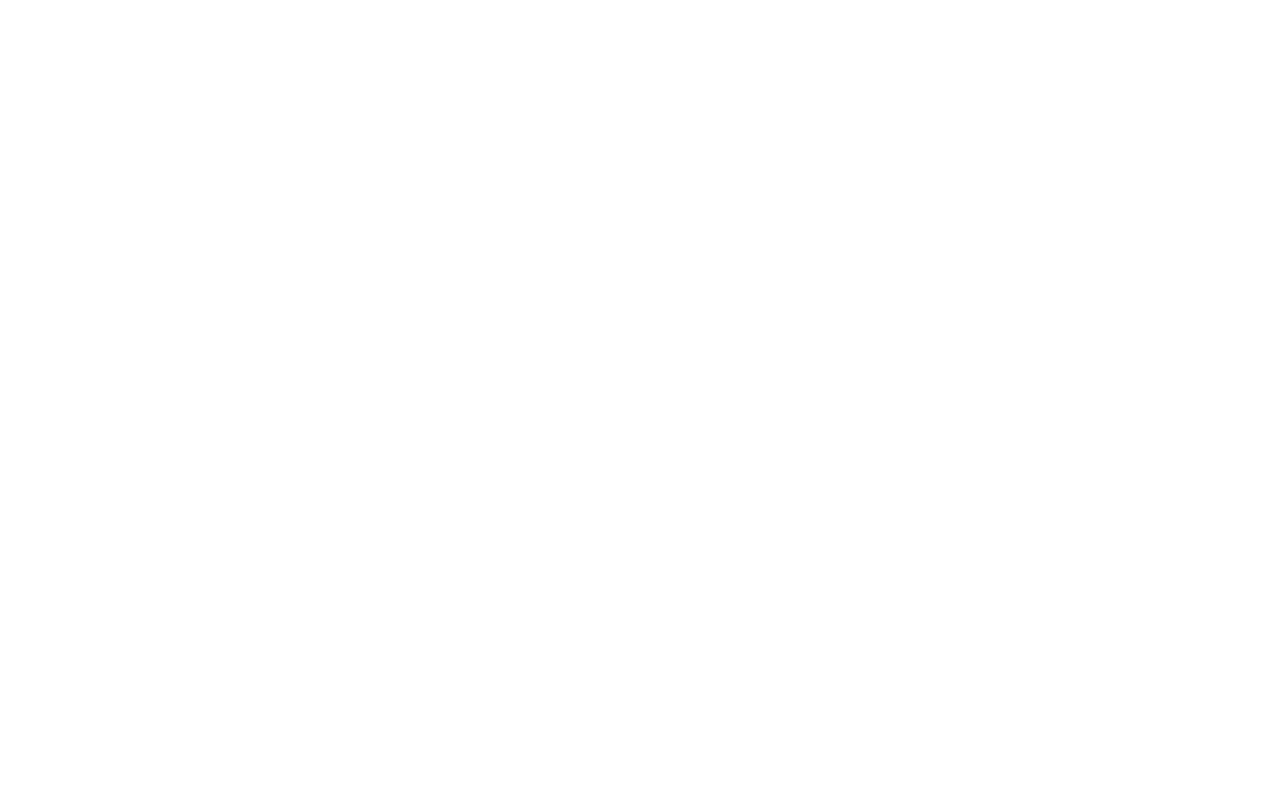
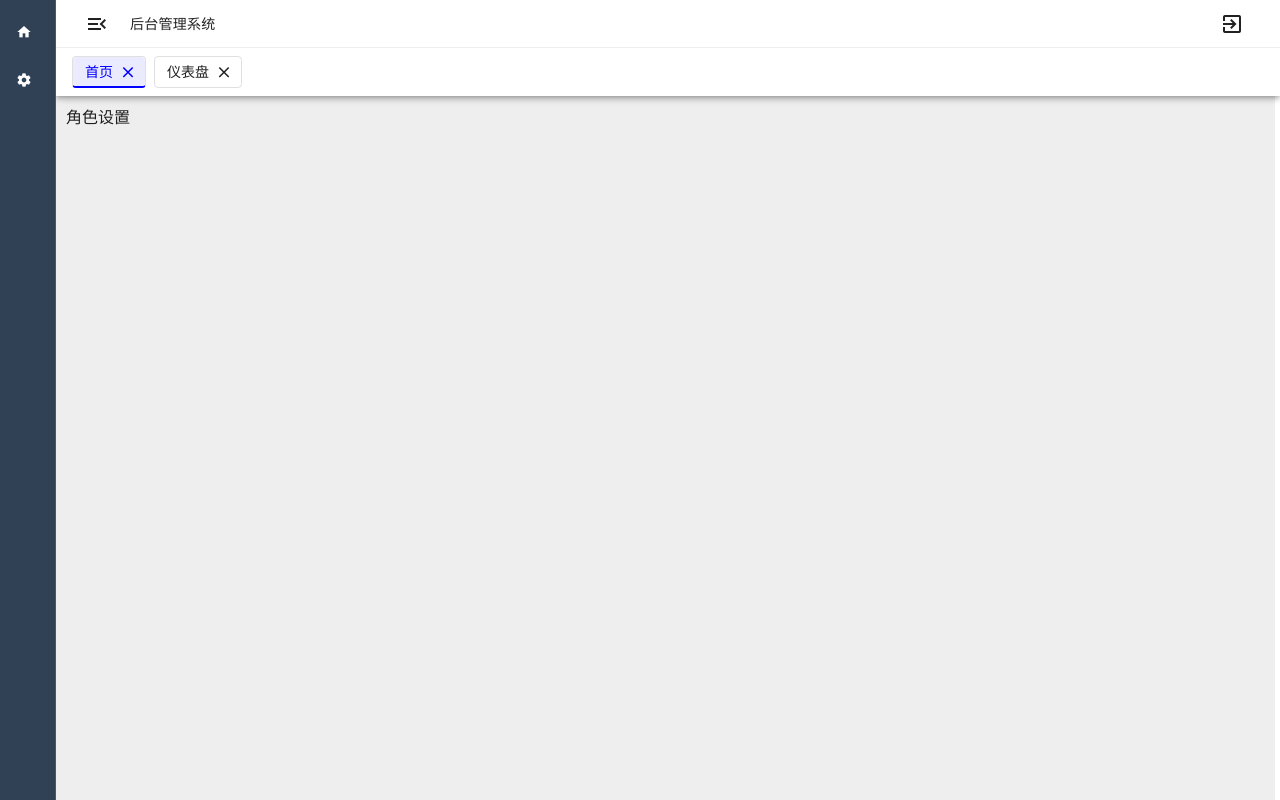
Before and after one commit to dutlzn/vue-material-dashboard, a Vue app: page /system/role in a window 1280 px wide. Built offline with nearby package versions, Linux system fonts and the light colour scheme.

Commit message:
颜色自定义

```diff
--- a/package.json
+++ b/package.json
@@ -1,5 +1,5 @@
 {
-  "name": "fe",
+  "name": "system",
   "version": "0.1.0",
   "private": true,
   "scripts": {
--- a/src/components/ChipBar/index.vue
+++ b/src/components/ChipBar/index.vue
@@ -2,7 +2,7 @@
   <v-row>
     <v-col>
       <v-sheet class="width-100pc">
-        <v-chip-group v-model="activeIndex" active-class="chip-active">
+        <v-chip-group v-model="activeIndex" mandatory active-class="chip-active">
           <v-chip
             label
             outlined
@@ -12,7 +12,6 @@
             @click="active(item)"
             v-for="item in visitedItem"
             :key="item.id"
-            class="chip"
           >
             {{ item.text }}
           </v-chip>
@@ -26,11 +25,18 @@
 export default {
   methods: {
     close(item) {
-      alert("关闭" + item.text);
+      // alert("关闭" + item.text);
+      if(item.id == 1) {
+        this.activeIndex = 0;
+      }
+      else {
+        this.activeIndex = 1;
+      }
     },
     active(item) {
       let _this = this;
       _this.activeIndex = item.id;
+      console.log(item.id + "\t" + _this.activeIndex);
     },
   },
   data() {
@@ -40,15 +46,23 @@ export default {
         {
           id: 0,
           text: "首页",
-          active: false,
         },
         {
           id: 1,
           text: "仪表盘",
-          active: false,
         },
       ],
     };
   },
 };
 </script>
+
+<style>
+.chip:hover {
+  border-bottom: 2px solid blue !important;
+}
+.chip-active {
+  border-bottom: 2px solid blue !important;
+  color: blue!important;
+}
+</style>
--- a/src/components/SideNav/index.vue
+++ b/src/components/SideNav/index.vue
@@ -19,7 +19,7 @@
         <v-list-item-title class="headline"> 后台管理系统 </v-list-item-title>
       </v-list-item> -->
 
-      <v-list shaped>
+      <v-list>
         <template v-for="item in items">
           <v-list-group
             v-model="item.model"
@@ -28,10 +28,8 @@
             :append-icon="item['icon-alt']"
             no-action
           >
-            <!-- :prepend-icon="item.icon" -->
             <template v-slot:prependIcon>
               <v-icon small v-text="item.icon"></v-icon>
-              <!-- <v-icon small v-text="item.icon" class="me-3"></v-icon> -->
             </template>
 
             <template v-slot:activator>
@@ -45,6 +43,7 @@
 
             <v-list-item
               class="ml-n6"
+              :style="{ background: $vuetify.theme.themes.light.admin2 }"
               v-for="child in item.children"
               :key="child.text"
               :to="child.route"
@@ -82,10 +81,7 @@
         <v-icon>mdi-menu-open </v-icon>
       </v-btn>
 
-      <v-app-bar-title class="text-body-2">
-        后台管理系统
-      </v-app-bar-title>
-
+      <v-app-bar-title class="text-body-2"> 后台管理系统 </v-app-bar-title>
 
       <v-spacer></v-spacer>
 
@@ -102,9 +98,9 @@
 
 
 <script>
-import ChipBar from '@/components/ChipBar'
+import ChipBar from "@/components/ChipBar";
 export default {
-  components:{ChipBar},
+  components: { ChipBar },
 
   data() {
     return {
@@ -113,27 +109,21 @@ export default {
         { icon: "mdi-home", text: "主页", route: "/home" },
         {
           "icon-alt": "mdi-chevron-down",
-          "icon-change": "mdi-chevron-up",
           icon: "settings",
           text: "系统设置",
           model: false,
           children: [
-            { icon: "mdi-account-circle ", text: "用户设置", route: "/" },
-            { icon: "mdi-account-group ", text: "角色设置", route: "/" },
+            {
+              icon: "mdi-account-circle ",
+              text: "用户设置",
+              route: "/system/user",
+            },
+            {
+              icon: "mdi-account-group ",
+              text: "角色设置",
+              route: "/system/role",
+            },
           ],
-        },
-      ],
-      activeIndex: 0,
-      visitedItem: [
-        {
-          id: 0,
-          text: "首页",
-          active: false,
-        },
-        {
-          id: 1,
-          text: "仪表盘",
-          active: false,
         },
       ],
     };
@@ -146,12 +136,7 @@ export default {
 .v-toolbar__content {
   border-bottom: 1px solid #eee;
 }
-
-.chip:hover {
-  border-bottom: 2px solid blue !important;
-}
-.chip-active {
-  border-bottom: 2px solid blue !important;
-  color: blue!important;
+.child-list-item {
+  background: #1f2d3d;
 }
 </style>
--- a/src/plugins/vuetify.js
+++ b/src/plugins/vuetify.js
@@ -12,7 +12,8 @@ export default new Vuetify({
     theme: {
         themes: {
             light: {
-                admin: "#304156"
+                admin: "#304156",
+                admin2: "#1f2d3d"
             }
         }
     }
--- a/src/router/index.js
+++ b/src/router/index.js
@@ -2,6 +2,8 @@ import Vue from 'vue'
 import VueRouter from 'vue-router'
 import Main from '../views/Main.vue'
 import Home from '../views/Home.vue'
+import User from '@/views/system/user.vue'
+import Role from '@/views/system/role.vue'
 Vue.use(VueRouter)
 
 const routes = [
@@ -14,6 +16,16 @@ const routes = [
         path: '/home',
         name: 'Home',
         component: Home
+      },
+      {
+        path: '/system/user',
+        name: 'User',
+        component: User
+      },
+      {
+        path: '/system/role',
+        name: 'Role',
+        component: Role
       }
     ]
   },
--- a/src/style/index.css
+++ b/src/style/index.css
@@ -6,14 +6,14 @@
 }
 
 .main {
-    margin: 10px 10px 0 10px;
+    margin: 10px 5px 0 10px;
     background-color:#eee;
 }
 
 /* 设置滚动条的样式 */
 ::-webkit-scrollbar {
     width: 4px;
-    background-color: #f1f1f1;
+    background-color: #fcf9f9;
     border-radius: 0.6px;
     height: 4px;
 }
--- /dev/null
+++ b/src/views/system/role.vue
@@ -0,0 +1,5 @@
+<template>
+    <div>
+        角色设置
+    </div>
+</template>
--- /dev/null
+++ b/src/views/system/user.vue
@@ -0,0 +1,5 @@
+<template>
+    <div>
+        用户设置
+    </div>
+</template>
```
Also changed, not shown: 1 other file (tests, documents, lock files or other folders).
